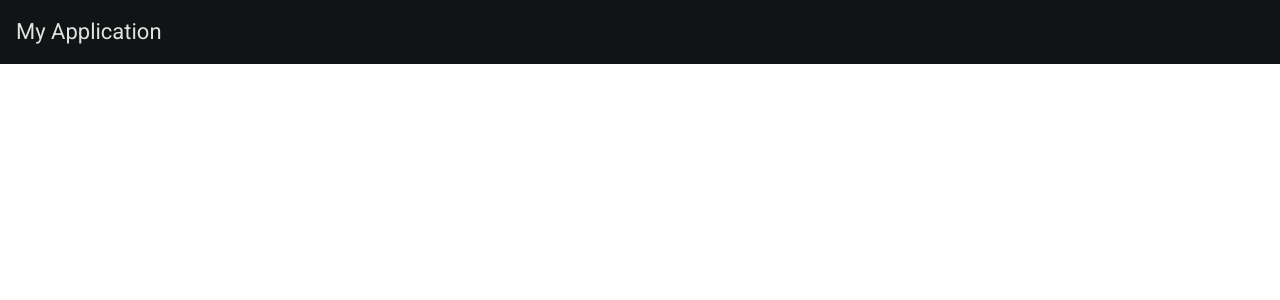
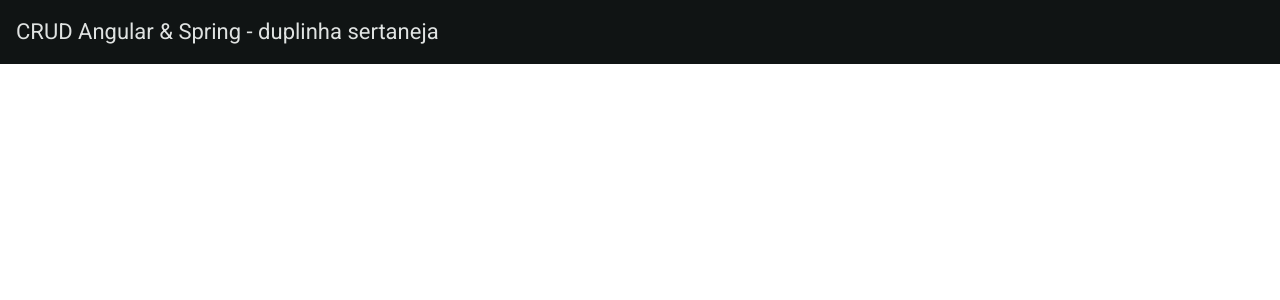
Before and after one commit to MarcosSilva2021/crud-angular, an Angular app: page / in a window 1280 px wide. Shown: the top 300 px of the page. Built offline with nearby package versions, Linux system fonts and the light colour scheme.

Commit message:
editando toolbar

```diff
--- a/src/app/app.component.html
+++ b/src/app/app.component.html
@@ -1,3 +1,3 @@
-<mat-toolbar>
-  <span>My Application</span>
+<mat-toolbar color="accent">
+  <span>CRUD Angular & Spring - duplinha sertaneja</span>
 </mat-toolbar>
--- a/src/app/app.component.ts
+++ b/src/app/app.component.ts
@@ -1,10 +1,11 @@
 import { Component } from '@angular/core';
+import { MatToolbarModule } from '@angular/material/toolbar';
 import { RouterOutlet } from '@angular/router';
-import { MatToolbarModule } from '@angular/material/toolbar';
+
 
 @Component({
   selector: 'app-root',
-  imports: [ MatToolbarModule ,RouterOutlet],
+  imports: [ MatToolbarModule, RouterOutlet],
   templateUrl: './app.component.html',
   styleUrl: './app.component.scss'
 })
```
